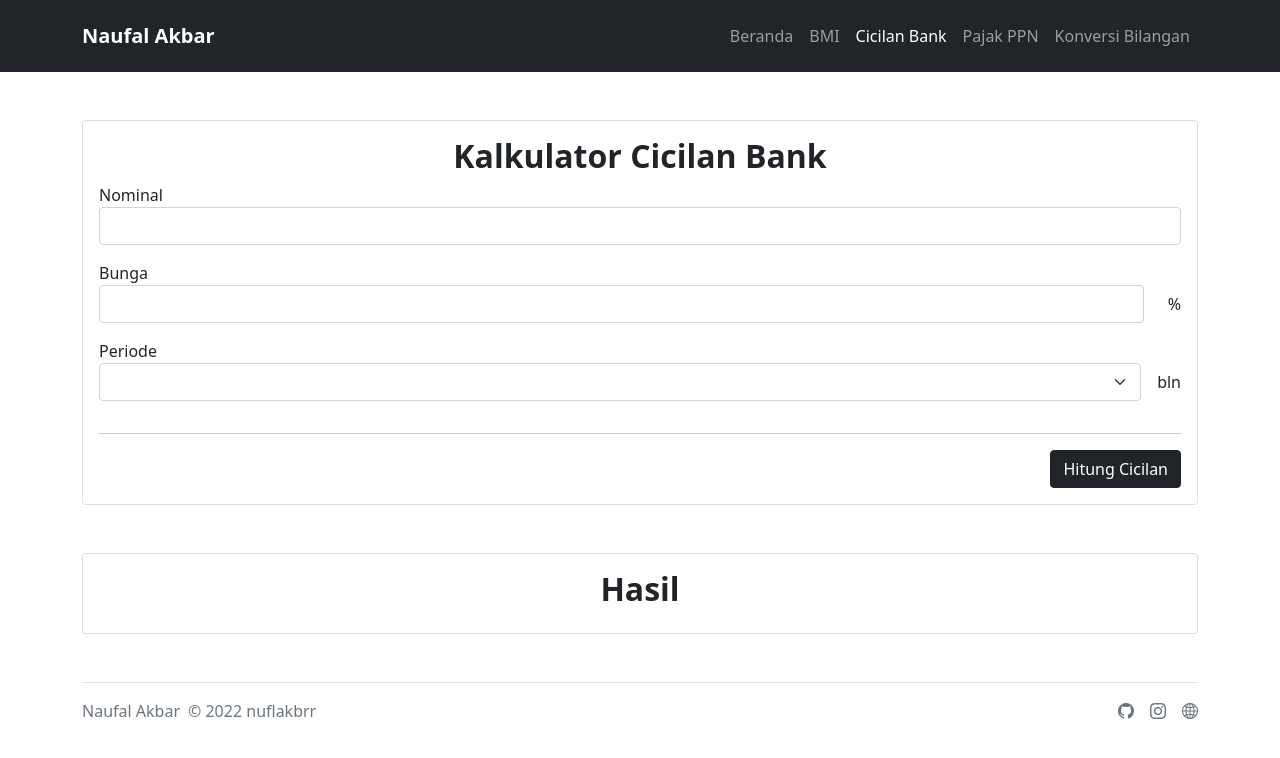
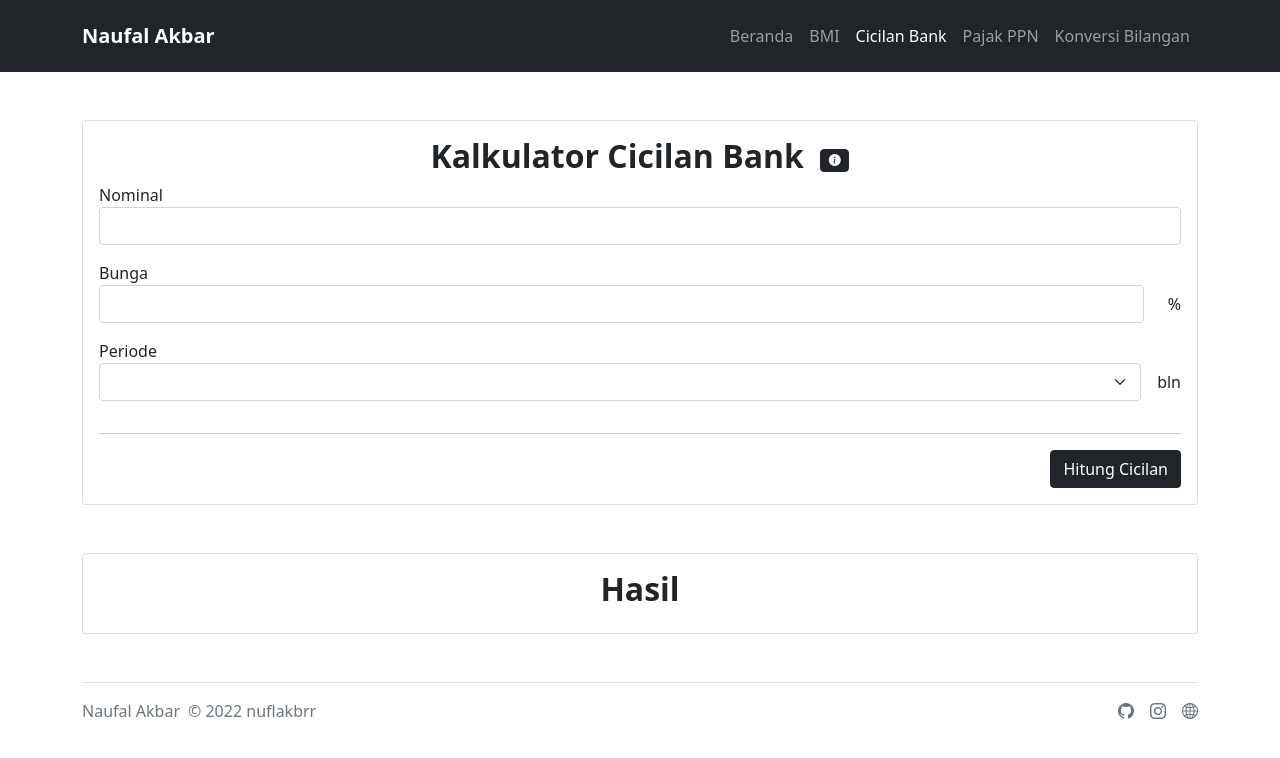
Before and after one commit to nuflakbrr/react-praktikum, a React (Create React App) app: page /cicilan in a window 1280 px wide. Shown: the top 758 px of the page. Built offline with nearby package versions, Linux system fonts and the light colour scheme.

Commit message:
added modal component

```diff
--- a/src/components/FormCicilan.js
+++ b/src/components/FormCicilan.js
@@ -1,4 +1,5 @@
 import React from 'react'
+import Modal from './Modal'
 
 import TextInput from './TextInput'
 import TextSelect from './TextSelect'
@@ -7,7 +8,10 @@ function FormCicilan() {
     return (
         <>
             <div className='card p-3'>
-                <h2 className='text-center fw-bold'>Kalkulator Cicilan Bank</h2>
+                <div className='d-flex justify-content-center align-items-center'>
+                    <h2 className='text-center fw-bold'>Kalkulator Cicilan Bank</h2>
+                    <button className='btn btn-dark badge ms-3' data-bs-toggle='modal' data-bs-target='#Cicilan'><i class='bi bi-info-circle-fill'></i></button>
+                </div>
                 <form>
                     <div className='form-group mb-3'>
                         <TextInput label='Nominal' type='number' />
@@ -27,6 +31,7 @@ function FormCicilan() {
             <div className='card p-3 my-5'>
                 <h2 className='text-center fw-bold'>Hasil</h2>
             </div>
+            <Modal id='Cicilan' title='Tentang Kalkulator Cicilan Bank' content='Kalkulator CIcilan Bank adalah alat bantu hitung Cicilan Bank (Kredit). Berdasarkan UU No. 10 tahun 1998, kredit bank adalah "penyediaan uang atau tagihan yang dapat dipersamakan dengan itu, berdasarkan persetujuan atau kesepakatan pinjam meminjam antara bank dengan pihak lain yang mewajibkan pihak peminjam untuk melunasi utangnya setelah jangka waktu tertentu dengan pemberian bunga".' />
         </>
     )
 }
```
